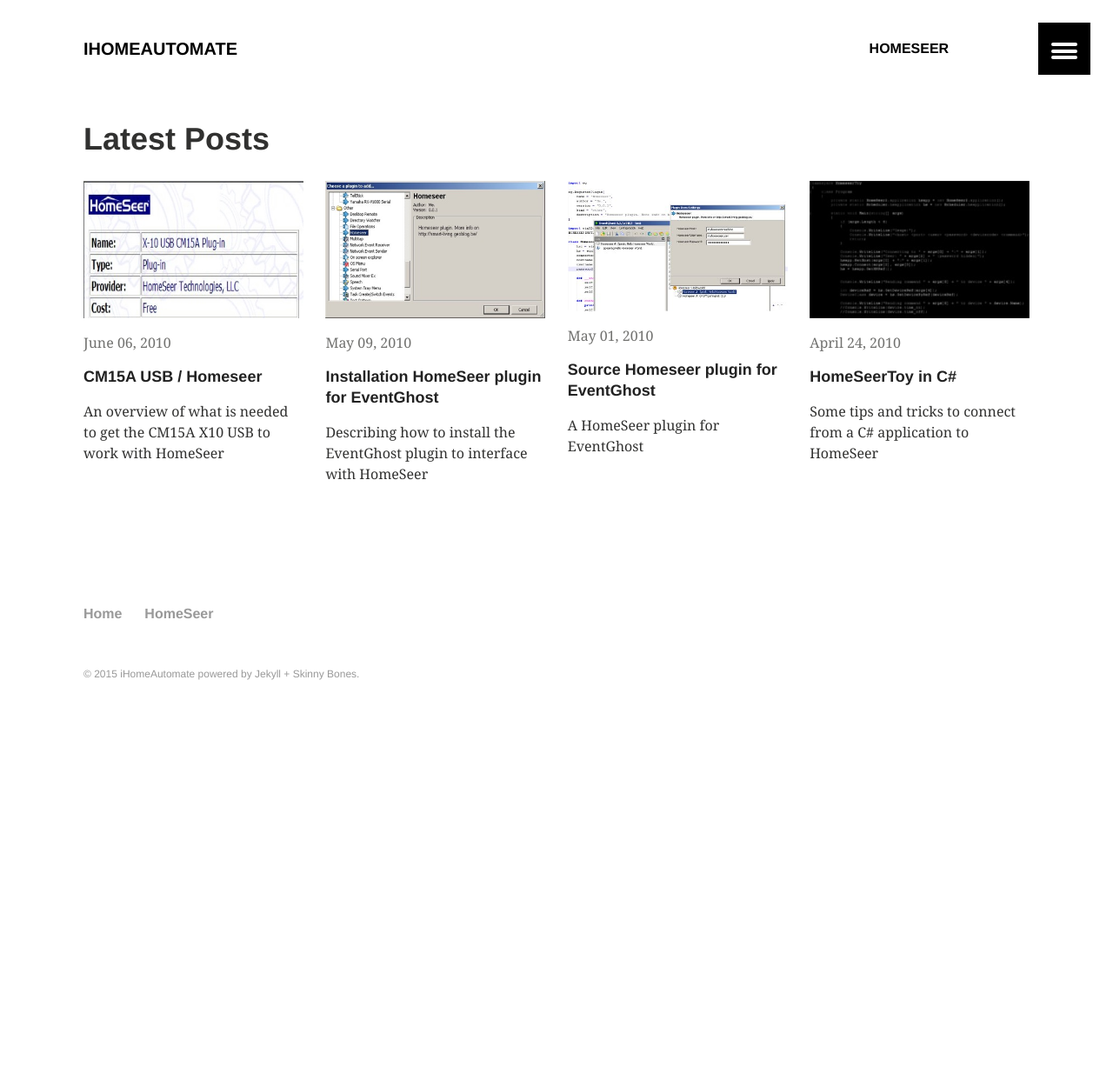
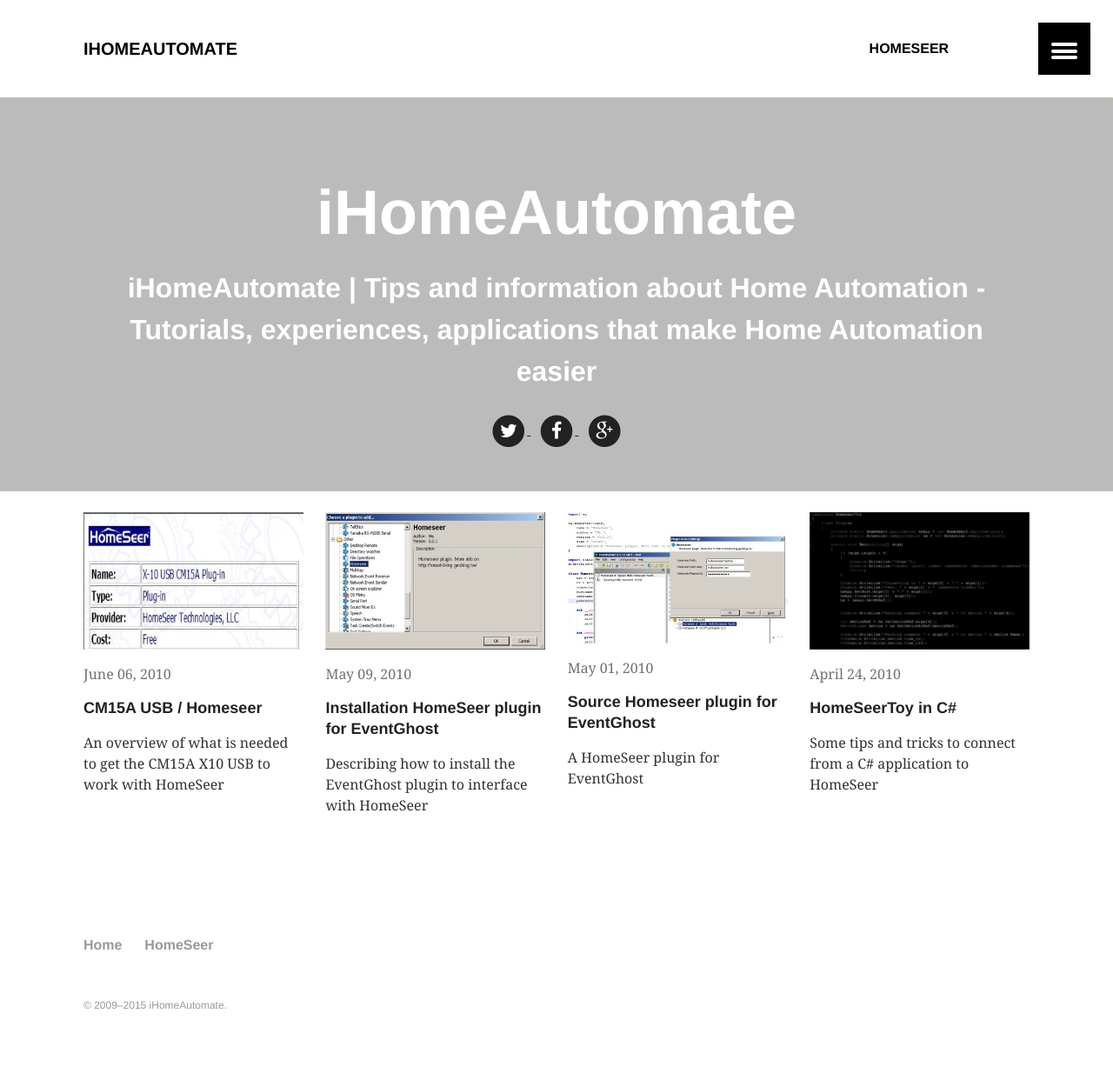
Before and after one commit to ihomeautomate/ihomeautomate.github.io, a Jekyll site: the page built from index.md, in a window 1280 px wide. Shown: the whole page at 87% size. Built offline with Jekyll 4.4.1, drawn with Linux system fonts in a browser that asks for light colours; before the commit the page ends 900 px from its top, so only the background shows below that.

Commit message:
Adding home page

```diff
--- a/_includes/footer.html
+++ b/_includes/footer.html
@@ -11,5 +11,5 @@
 		{% endfor %}
 		</ul>
 	</nav><!-- /.bottom-menu -->
-	<p class="copyright">&#169; {{ site.time | date: '%Y' }} <a href="{{ site.url }}">{{ site.title }}</a> powered by <a href="http://jekyllrb.com" rel="nofollow">Jekyll</a> + <a href="http://mmistakes.github.io/skinny-bones-jekyll/" rel="nofollow">Skinny Bones</a>.</p>
+	<p class="copyright">&#169; 2009&#8211;{{ site.time | date: '%Y' }} <a href="{{ site.url }}">{{ site.title }}</a>.</p>
 </footer>
--- /dev/null
+++ b/_layouts/home.html
@@ -0,0 +1,105 @@
+<!DOCTYPE html>
+<html>
+  <head>
+    <meta charset="utf-8">
+    <title>{{site.title}} | {{ site.description }}</title>
+    {% if page.excerpt %}<meta name="description" content="{{ page.excerpt | strip_html }}">{% endif %}
+    {% if page.tags %}<meta name="keywords" content="{{ page.tags | join: ', ' }}">{% endif %}
+    {% if page.author %}
+      {% assign author = site.data.authors[page.author] %}{% else %}{% assign author = site.owner %}
+    {% endif %}
+    {% include open-graph.html %}
+    {% if author.google.plus %}<link rel="author" href="https://plus.google.com/{{ author.google.plus }}"/>{% endif %}
+
+    <link rel="canonical" href="{{ page.url | replace:'index.html','' | prepend: site.url }}">
+
+    <link href="{{ site.url }}/atom.xml" type="application/atom+xml" rel="alternate" title="{{ site.title }} Atom Feed">
+
+    <meta name="HandheldFriendly" content="True">
+    <meta name="MobileOptimized" content="320">
+    <meta name="viewport" content="width=device-width, initial-scale=1.0">
+    <meta http-equiv="cleartype" content="on">
+
+    <style>
+    .sliding-menu-content {
+      top: 0;
+      right: 0;
+      text-align: center;
+      visibility: hidden;
+      height: 100%;
+      width: 100%;
+      -webkit-transform: translateX(100%);
+      -moz-transform: translateX(100%);
+      -ms-transform: translateX(100%);
+      -o-transform: translateX(100%);
+      transform: translateX(100%);
+    }
+    </style>
+
+    <link rel="stylesheet" href="{{ site.url }}/css/main.css">
+    <!-- HTML5 Shiv and Media Query Support for IE -->
+    <!--[if lt IE 9]>
+      <script src="{{ site.url }}/js/vendor/html5shiv.min.js"></script>
+      <script src="{{ site.url }}/js/vendor/respond.min.js"></script>
+    <![endif]-->
+
+  </head>
+
+  <body>
+    {% include header.html %}
+    {% include navigation-sliding.html %}
+
+    {% if page.image.feature %}
+    <div class="page-lead" style="background-image:url({{ site.url }}/images/{{ page.image.feature }})">
+      <div class="wrap page-lead-content">
+        <h1>{{site.title}}</h1>
+        <h2>{{site.description}}</h2>
+
+        <a href="https://twitter.com/{{ site.owner.twitter }}" onclick="ga('send', 'event', 'link', 'click', 'Twitter follow');">
+				<span class="twitter fa-stack fa-lg">
+				  <i class="fa fa-circle fa-stack-2x"></i>
+				  <i class="fa fa-twitter fa-stack-1x fa-inverse"></i>
+				</span>
+        </a> &nbsp;
+        <a href="https://www.facebook.com/{{ site.owner.facebook }}" onclick="ga('send', 'event', 'link', 'click', 'Facebook follow');">
+				<span class="facebook fa-stack fa-lg">
+				  <i class="fa fa-circle fa-stack-2x"></i>
+				  <i class="fa fa-facebook fa-stack-1x fa-inverse"></i>
+				</span>
+          </a> &nbsp;
+          <a href="https://plus.google.com/{{ site.owner.google.plus }}" onclick="ga('send', 'event', 'link', 'click', 'Google+ follow');">
+				<span class="google-plus fa-stack fa-lg">
+				  <i class="fa fa-circle fa-stack-2x"></i>
+				  <i class="fa fa-google-plus fa-stack-1x fa-inverse"></i>
+				</span>
+          </a>
+      </div><!-- /.page-lead-content -->
+    </div><!-- /.page-lead -->
+    {% endif %}
+
+    <div id="page-wrapper">
+      {% include browser-upgrade.html %}
+
+      <div id="main" role="main">
+        <div class="wrap">
+          <div class="page-title">
+            <h1>{{ page.title }}</h1>
+            {% if page.excerpt %}<h2>{{ page.excerpt }}</h2>{% endif %}
+          </div>
+          <div class="archive-wrap">
+            <div class="page-content">
+              {{ content }}
+            </div><!-- /.page-content -->
+          </div class="archive-wrap"><!-- /.archive-wrap -->
+        </div><!-- /.wrap -->
+      </div><!-- /#main -->
+
+      {% include footer.html %}
+    </div>
+
+    <script src="{{ site.url }}/js/vendor/jquery-1.9.1.min.js"></script>
+    <script src="{{ site.url }}/js/main.js"></script>
+
+  </body>
+
+</html>
--- a/index.md
+++ b/index.md
@@ -1,8 +1,10 @@
 ---
-layout: archive
+layout: home
 permalink: /
-title: "Latest Posts"
+image:
+  feature: home-1600x800.jpg
 ---
+
 
 <div class="tiles">
 {% for post in site.posts %}
```
Also changed, not shown: images/home-1600x800.jpg (added).
